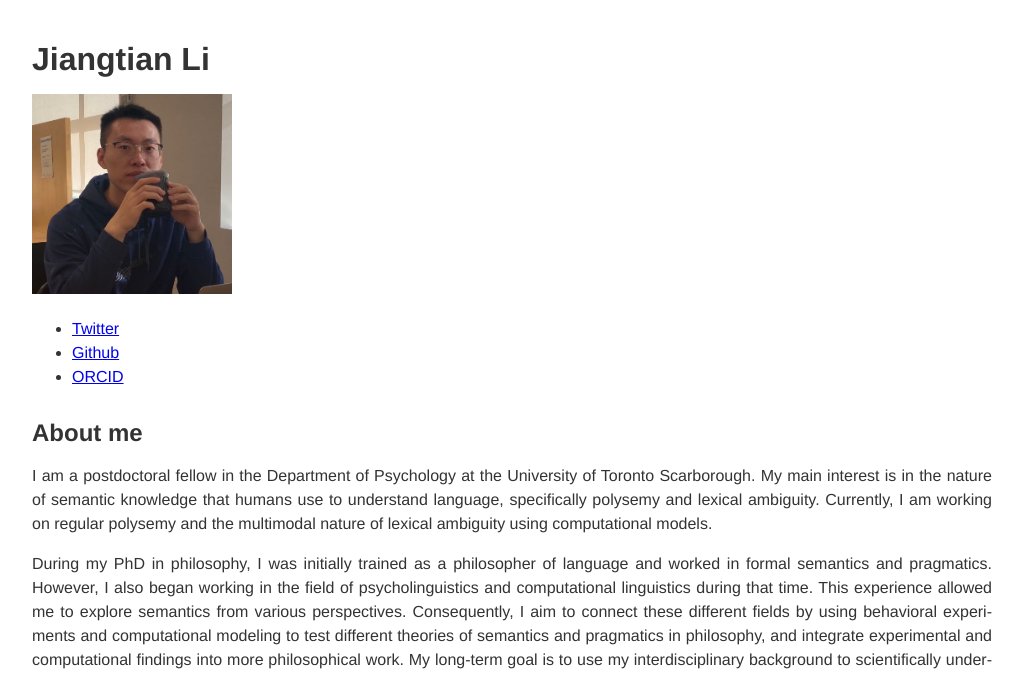
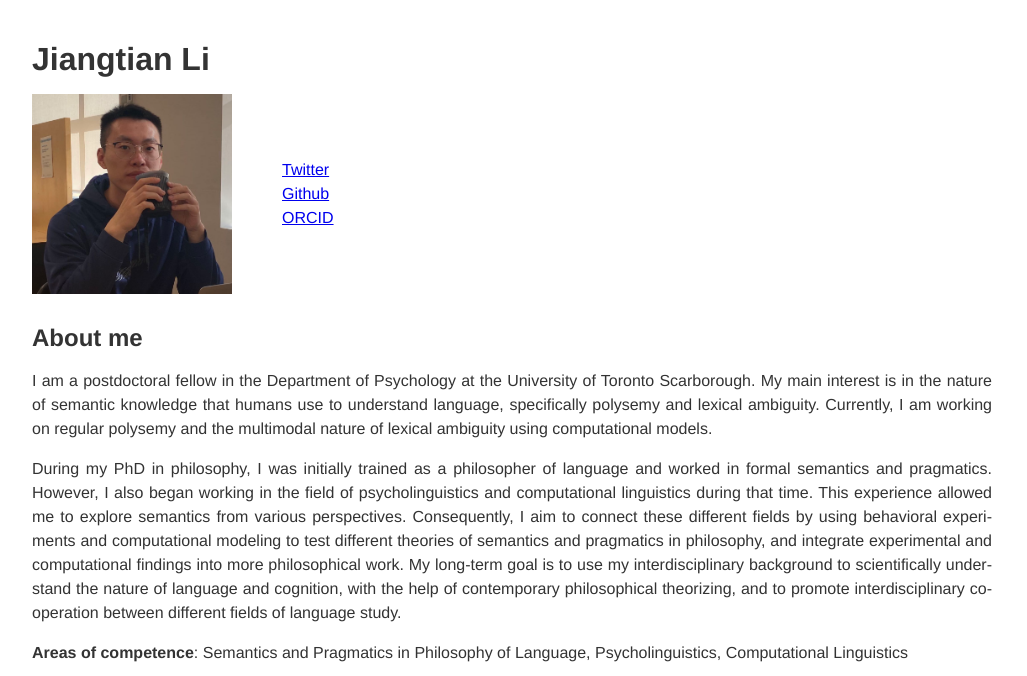
Before and after one commit to jiangtianli91/jiangtianli91.github.io, a plain HTML site: page index.html in a window 1280 px wide. Shown: the top 676 px of the page, without its empty margins (128-1155 px from the left). Drawn offline with Linux system fonts and the light colour scheme.

Commit message:
side by side links

```diff
--- a/index.html
+++ b/index.html
@@ -15,12 +15,14 @@ iframe {
 </head>
 <body>
     <h1>Jiangtian Li</h1>
-    <img src="profile.jpg" alt="Jiangtian Li", width="200" height="200">
-    <ul>
-        <li><a href="https://twitter.com/alucardkoten" target="_blank">Twitter</a></li>
-        <li><a href="https://github.com/jiangtianli91" target="_blank">Github</a></li>
-        <li><a href="https://orcid.org/0000-0001-7546-270X" target="_blank">ORCID</a></li>
-    </ul>
+    <div class="profile-container">
+        <img src="profile.jpg" alt="Jiangtian Li" style="width: 200px; height: 200px;">
+        <ul class="profile-links">
+            <li><a href="https://twitter.com/alucardkoten" target="_blank">Twitter</a></li>
+            <li><a href="https://github.com/jiangtianli91" target="_blank">Github</a></li>
+            <li><a href="https://orcid.org/0000-0001-7546-270X" target="_blank">ORCID</a></li>
+        </ul>
+    </div>
 
     <h2>About me</h2>
     <p>
--- a/sp.css
+++ b/sp.css
@@ -84,6 +84,20 @@ th, td {
   padding: 0.3em 0.4em;
   text-align: left;
 }
+.profile-container {
+    display: flex;
+    align-items: center; /* This will vertically align the items in the middle */
+}
+
+.profile-links {
+    margin-left: 50px; /* This adds some space between the image and the list */
+    list-style: none; /* This removes the default list bullet points */
+    padding: 0; /* This resets any default padding on the list */
+}
+
+.profile-links li {
+    /* Add any specific styles for your list items here */
+}
 @media (prefers-color-scheme: dark) {
   body {
     background: #111;
```
